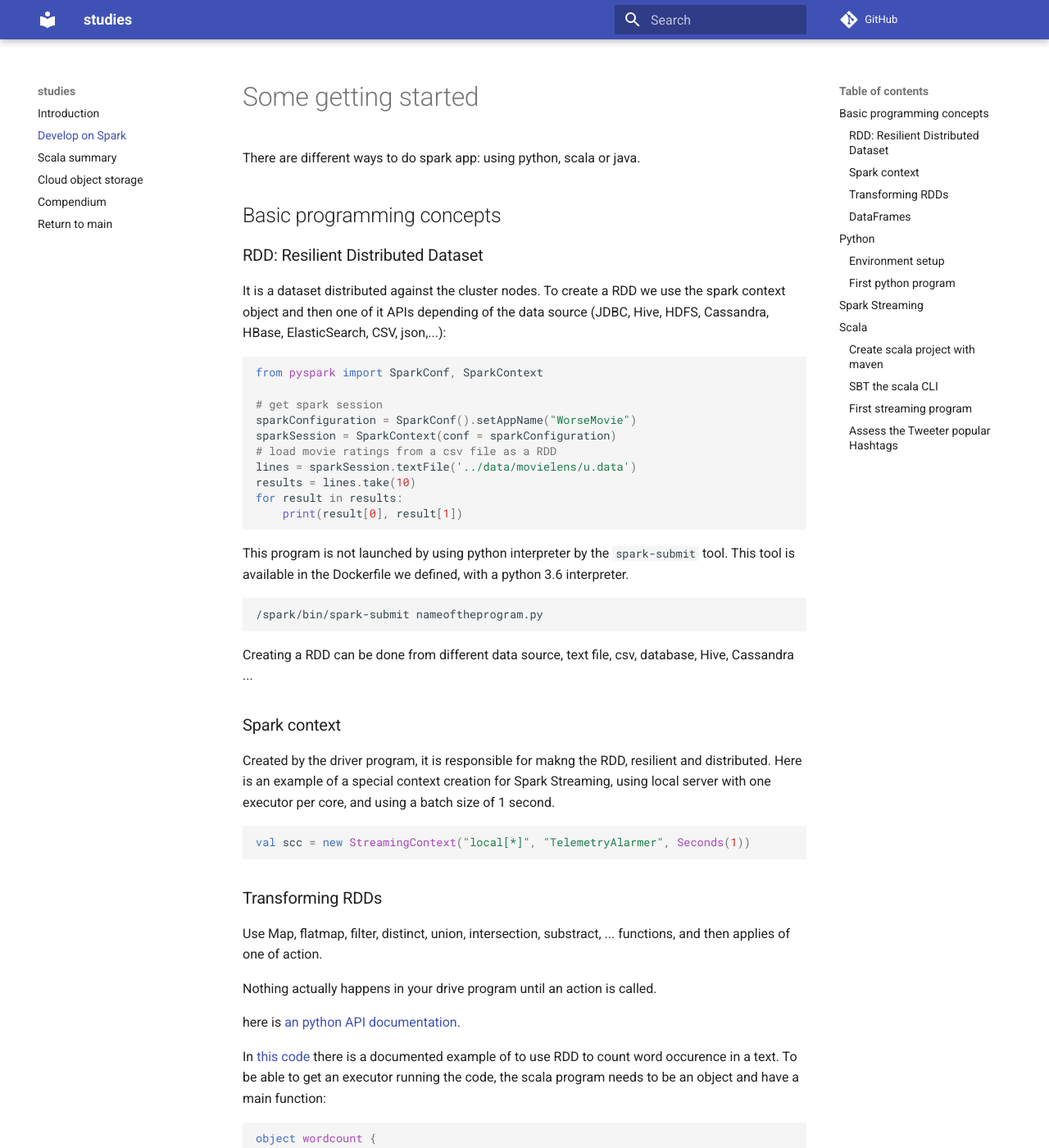
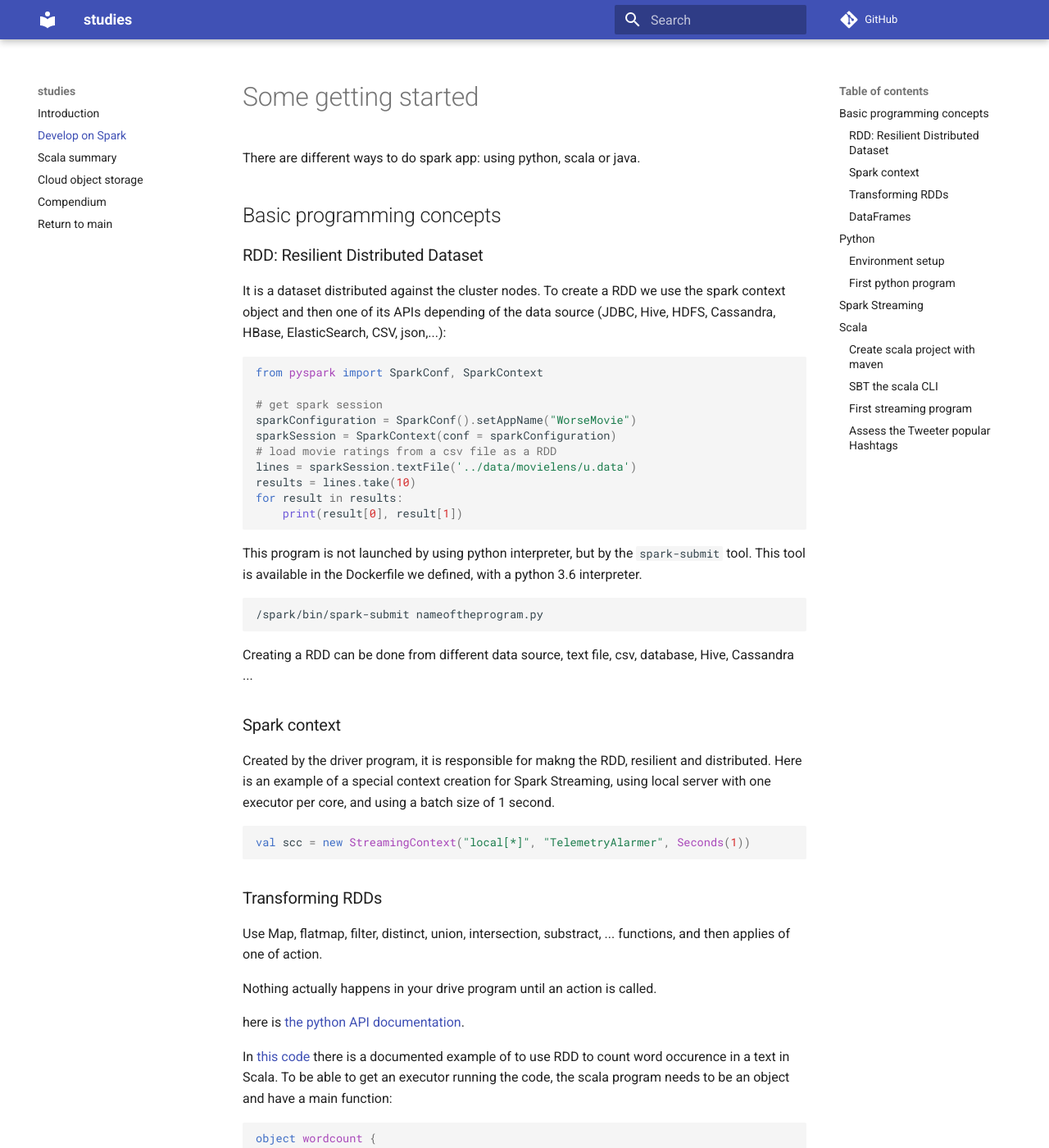
Before and after one commit to jbcodeforce/spark-studies, an MkDocs documentation site: the page built from docs/dev-on-spark.md, in a window 1280 px wide and 1400 px high. Shown: the whole window at 82% size. Built offline with MkDocs 1.6.1 and Material for MkDocs 9.7.7, drawn with Linux system fonts in a browser that asks for light colours; comment, search, counter and statistics services are not loaded; some of the changed text lies outside the part shown.

Commit message:
work on updating study

````diff
--- a/docs/dev-on-spark.md
+++ b/docs/dev-on-spark.md
@@ -1,14 +1,12 @@
 # Some getting started
 
 There are different ways to do spark app: using python, scala or java.
-
-
 
 ## Basic programming concepts
 
 ### RDD: Resilient Distributed Dataset
 
-It is a dataset distributed against the cluster nodes. To create a RDD we use the spark context object and then one of it APIs depending of the data source (JDBC, Hive, HDFS, Cassandra, HBase, ElasticSearch, CSV, json,...):
+It is a dataset distributed against the cluster nodes. To create a RDD we use the spark context object and then one of its APIs depending of the data source (JDBC, Hive, HDFS, Cassandra, HBase, ElasticSearch, CSV, json,...):
 
 ```python
 from pyspark import SparkConf, SparkContext
@@ -23,9 +21,9 @@
     print(result[0], result[1])
 ```
 
-This program is not launched by using python interpreter by the `spark-submit` tool. This tool is available in the Dockerfile we defined, with a python 3.6 interpreter.
+This program is not launched by using python interpreter, but by the `spark-submit` tool. This tool is available in the Dockerfile we defined, with a python 3.6 interpreter.
 
-```
+```sh
 /spark/bin/spark-submit nameoftheprogram.py
 ```
 
@@ -45,9 +43,9 @@
 
 Nothing actually happens in your drive program until an action is called.
 
-here is [an python API documentation](https://spark.apache.org/docs/latest/api/python/index.html).
+here is [the python API documentation](https://spark.apache.org/docs/latest/api/python/index.html).
 
-In [this code](https://github.com/jbcodeforce/spark-studies/blob/master/src/SparkStreaming/SparkStreamingSamples/src/jbcodeforce/rdd/samples/wordscale.scala) there is a documented example of to use RDD to count word occurence in a text.
+In [this code](https://github.com/jbcodeforce/spark-studies/blob/master/src/SparkStreaming/SparkStreamingSamples/src/jbcodeforce/rdd/samples/wordscale.scala) there is a documented example of to use RDD to count word occurence in a text in Scala.
 To be able to get an executor running the code, the scala program needs to be an object and have a main function:
 
 ```scala
@@ -79,7 +77,7 @@
     val hashtags = tweetwords.filter(word => word.startsWith("#"))
 ```
 
-A classical transformation  it to create key value pair to count occurence of something like words using a reduce approach. reduce(f,l) applies the function f to elements of the list by pair: (i,j) where i is the result of f(i-1,j-1).
+A classical transformation  it to create key-value pair to count occurence of something like words using a reduce approach. `reduce(f,l)` applies the function f to elements of the list by pair: (i,j) where i is the result of f(i-1,j-1).
 
 ```scala
 valrdd.reduce((x,y) => x + y)
````
Also changed, not shown: other parts of docs/dev-on-spark.md (+1 -1 lines), docs/index.md (+3 -2 lines), 3 other files.
